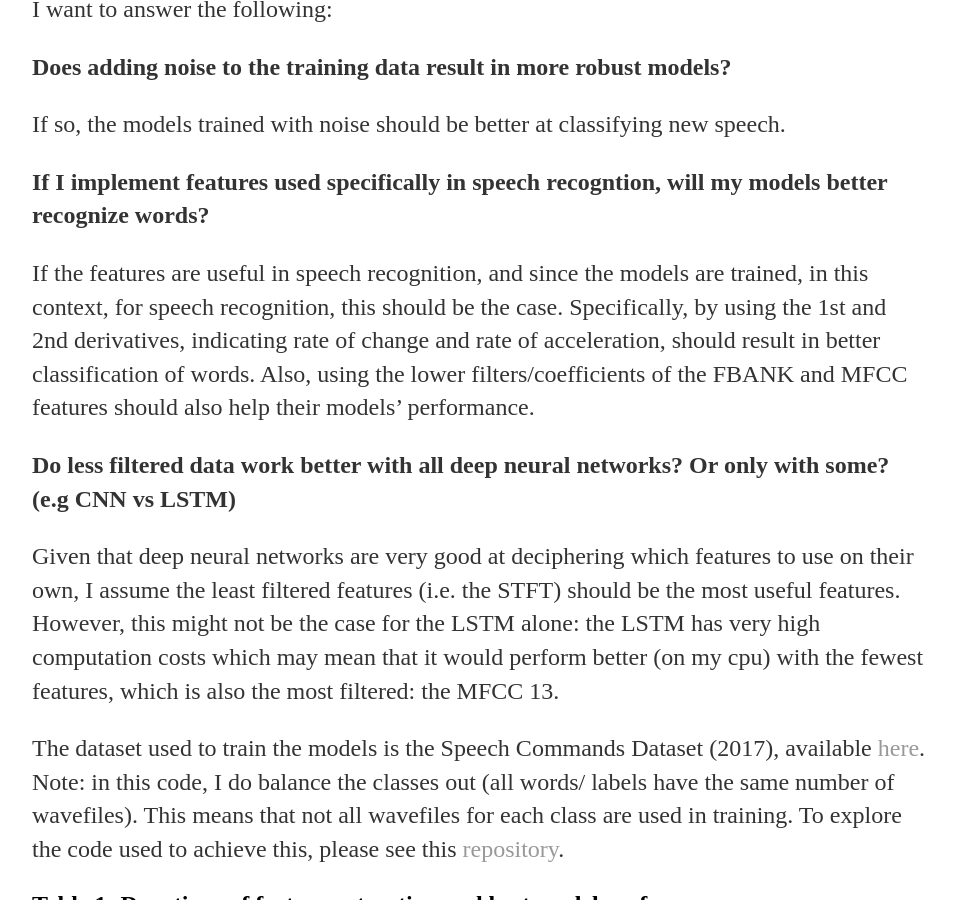
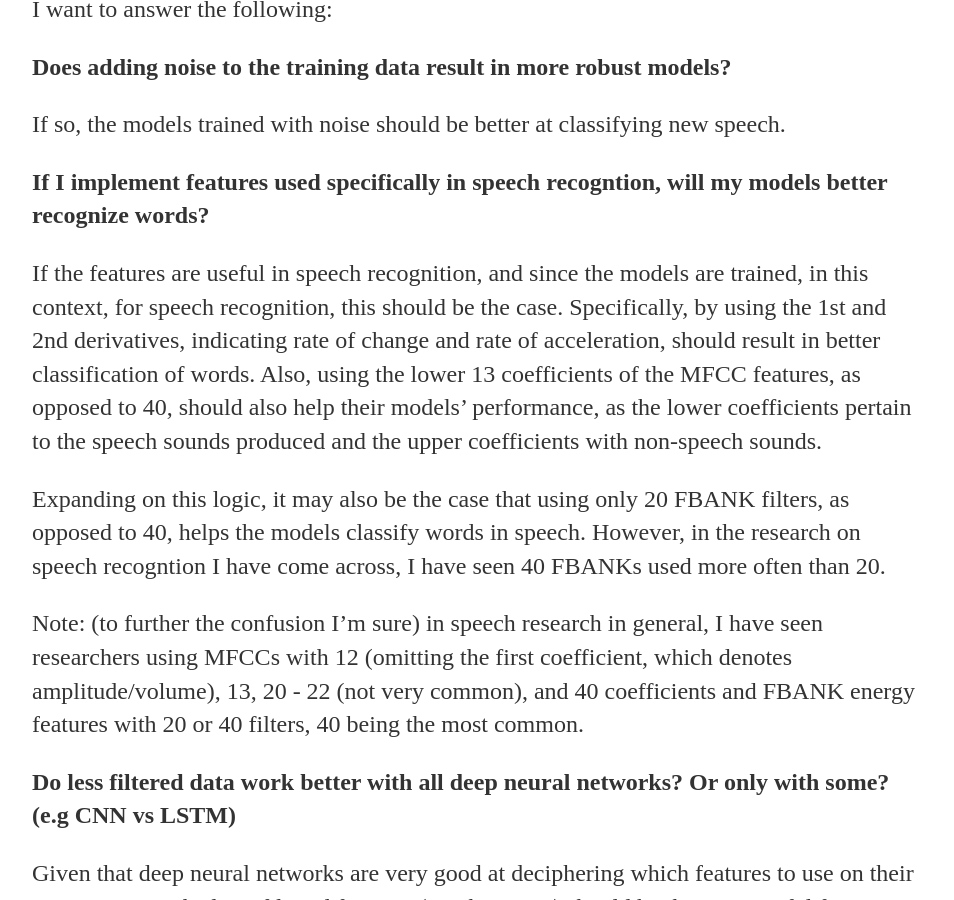
Before and after one commit to a-n-rose/a-n-rose.github.io, a Jekyll site: the page built from _posts/2019-02-17-comparing-features-and-models-deep-learning-and-speech.md, in a window 1280 px wide and 900 px high, scrolled down 727 px. Shown: the whole window, without its empty margins (160-1114 px from the left). Built offline with Jekyll 4.4.1, drawn with Linux system fonts in a browser that asks for light colours.

Commit message:
clarified 40 vs 13 MFCC and 40 vs 20 FBANK

```diff
--- a/_posts/2019-02-17-comparing-features-and-models-deep-learning-and-speech.md
+++ b/_posts/2019-02-17-comparing-features-and-models-deep-learning-and-speech.md
@@ -23,7 +23,11 @@ If so, the models trained with noise should be better at classifying new speech.
 
 **If I implement features used specifically in speech recogntion, will my models better recognize words?**
 
-If the features are useful in speech recognition, and since the models are trained, in this context, for speech recognition, this should be the case. Specifically, by using the 1st and 2nd derivatives, indicating rate of change and rate of acceleration, should result in better classification of words. Also, using the lower filters/coefficients of the FBANK and MFCC features should also help their models' performance.
+If the features are useful in speech recognition, and since the models are trained, in this context, for speech recognition, this should be the case. Specifically, by using the 1st and 2nd derivatives, indicating rate of change and rate of acceleration, should result in better classification of words. Also, using the lower 13 coefficients of the MFCC features, as opposed to 40, should also help their models' performance, as the lower coefficients pertain to the speech sounds produced and the upper coefficients with non-speech sounds.
+
+Expanding on this logic, it may also be the case that using only 20 FBANK filters, as opposed to 40, helps the models classify words in speech. However, in the research on speech recogntion I have come across, I have seen 40 FBANKs used more often than 20.
+
+Note: (to further the confusion I'm sure) in speech research in general, I have seen researchers using MFCCs with 12 (omitting the first coefficient, which denotes amplitude/volume), 13, 20 - 22 (not very common), and 40 coefficients and FBANK energy features with 20 or 40 filters, 40 being the most common.
 
 **Do less filtered data work better with all deep neural networks? Or only with some? (e.g CNN vs LSTM)**
 
```
